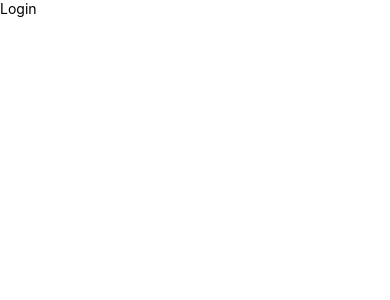
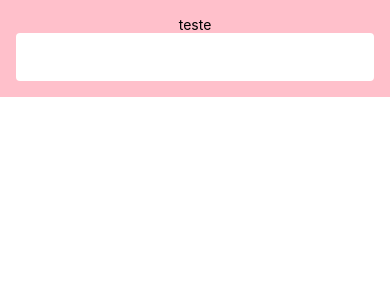
Before and after one commit to DaniSan0508-project/app-vendas, a React Native app: screen / in a window 390 px wide. Shown: the top 300 px of the page. Built offline with nearby package versions, Linux system fonts and the light colour scheme.

Commit message:
feat: implementado input customizado

```diff
--- a/src/modules/login/screens/Login.tsx
+++ b/src/modules/login/screens/Login.tsx
@@ -1,8 +1,13 @@
 import { Text } from "react-native";
+import { ContainerLogin } from "../styles/login.style";
+import Input from "../../../shared/components/input/Input";
 
 const Login = () => {
     return (
-        <Text>Login</Text>
+        <ContainerLogin>
+            <Text>teste</Text>
+           <Input />
+        </ContainerLogin>
     )
 }
 
--- /dev/null
+++ b/src/modules/login/styles/login.style.ts
@@ -0,0 +1,10 @@
+import styled from "styled-components/native";
+
+export const ContainerLogin = styled.View`
+    height: 100%;
+    width: 100%;
+    background-color: pink;
+    justify-content: center;
+    align-items: center;
+    padding: 16px;
+`;
--- /dev/null
+++ b/src/shared/components/input/Input.tsx
@@ -0,0 +1,12 @@
+import { TextInputProps } from "react-native";
+import { ContainerInput } from "./input.style";
+
+type InputProps = TextInputProps;
+
+const Input = ({...props}:InputProps) => {
+    return (
+        <ContainerInput {...props} />
+    )
+}
+
+export default Input;
--- /dev/null
+++ b/src/shared/components/input/input.style.ts
@@ -0,0 +1,10 @@
+import styled from "styled-components/native";
+
+export const ContainerInput = styled.TextInput`
+    width: 100%;
+    height: 48px;
+    padding: 16px;
+    background-color: white;
+    color: #888;
+    border-radius: 4px;
+`
```
